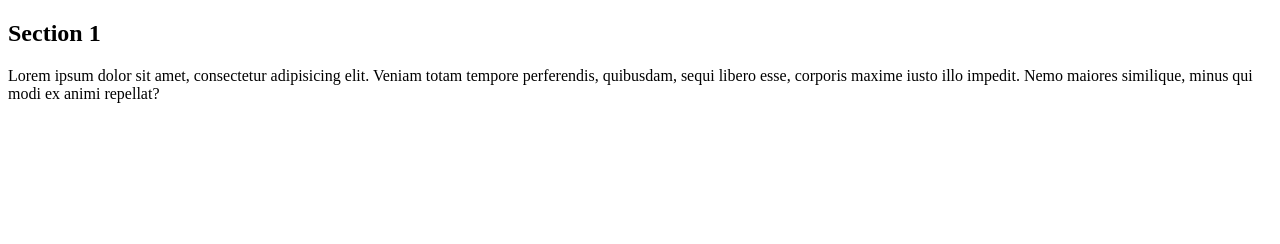
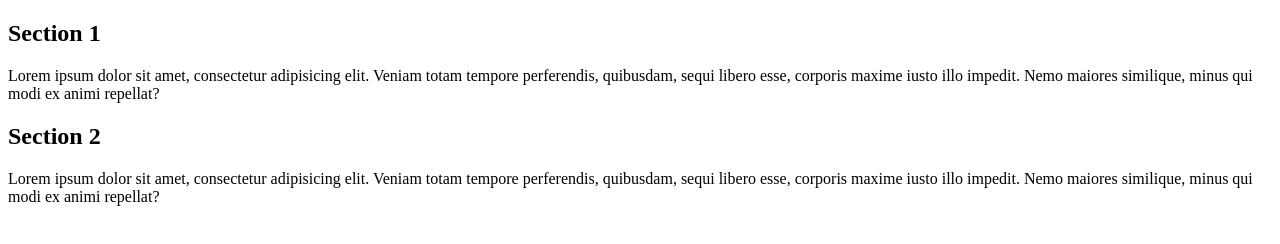
Before and after one commit to olga-grochowska/git-course-2, a plain HTML site: page index.html in a window 1280 px wide. Drawn offline with Linux system fonts and the light colour scheme.

Commit message:
Section 2 created in index.html

```diff
--- a/index.html
+++ b/index.html
@@ -1,17 +1,28 @@
 <!DOCTYPE html>
 <html lang="en">
+
 <head>
     <meta charset="UTF-8">
     <meta http-equiv="X-UA-Compatible" content="IE=edge">
     <meta name="viewport" content="width=device-width, initial-scale=1.0">
     <title>ISA GIT Course</title>
 </head>
+
 <body>
     <section>
         <h1>Section 1</h1>
         <p>
-            Lorem ipsum dolor sit amet, consectetur adipisicing elit. Veniam totam tempore perferendis, quibusdam, sequi libero esse, corporis maxime iusto illo impedit. Nemo maiores similique, minus qui modi ex animi repellat?
+            Lorem ipsum dolor sit amet, consectetur adipisicing elit. Veniam totam tempore perferendis, quibusdam, sequi
+            libero esse, corporis maxime iusto illo impedit. Nemo maiores similique, minus qui modi ex animi repellat?
+        </p>
+    </section>
+    <section>
+        <h1>Section 2</h1>
+        <p>
+            Lorem ipsum dolor sit amet, consectetur adipisicing elit. Veniam totam tempore perferendis, quibusdam, sequi
+            libero esse, corporis maxime iusto illo impedit. Nemo maiores similique, minus qui modi ex animi repellat?
         </p>
     </section>
 </body>
+
 </html>
```
